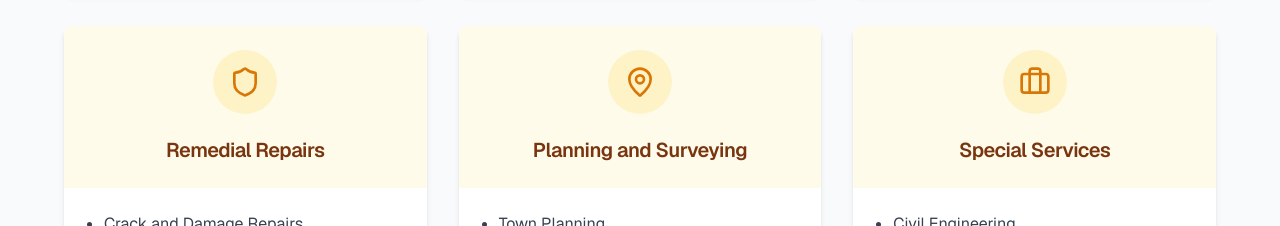
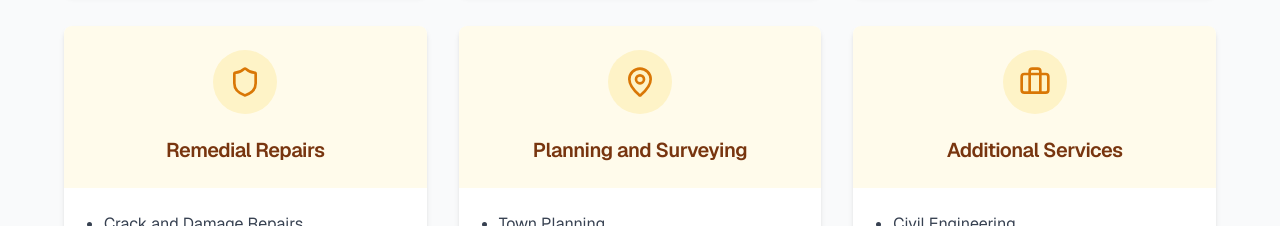
Before and after one commit to MAHMUDURRAHMANARNOB/trades_mates_building_next, a Next.js app: page / in a window 1280 px wide. Shown: the part 1500-1726 px from the top of the page. Built offline with nearby package versions, Linux system fonts and the light colour scheme.

Commit message:
Fix: services

```diff
--- a/components/services.tsx
+++ b/components/services.tsx
@@ -220,7 +220,7 @@ const services = [
   },
   {
     icon: Briefcase,
-    title: "Special Services",
+    title: "Additional Services",
     subItems: [
       "Civil Engineering",
       "Storm Water",
```
